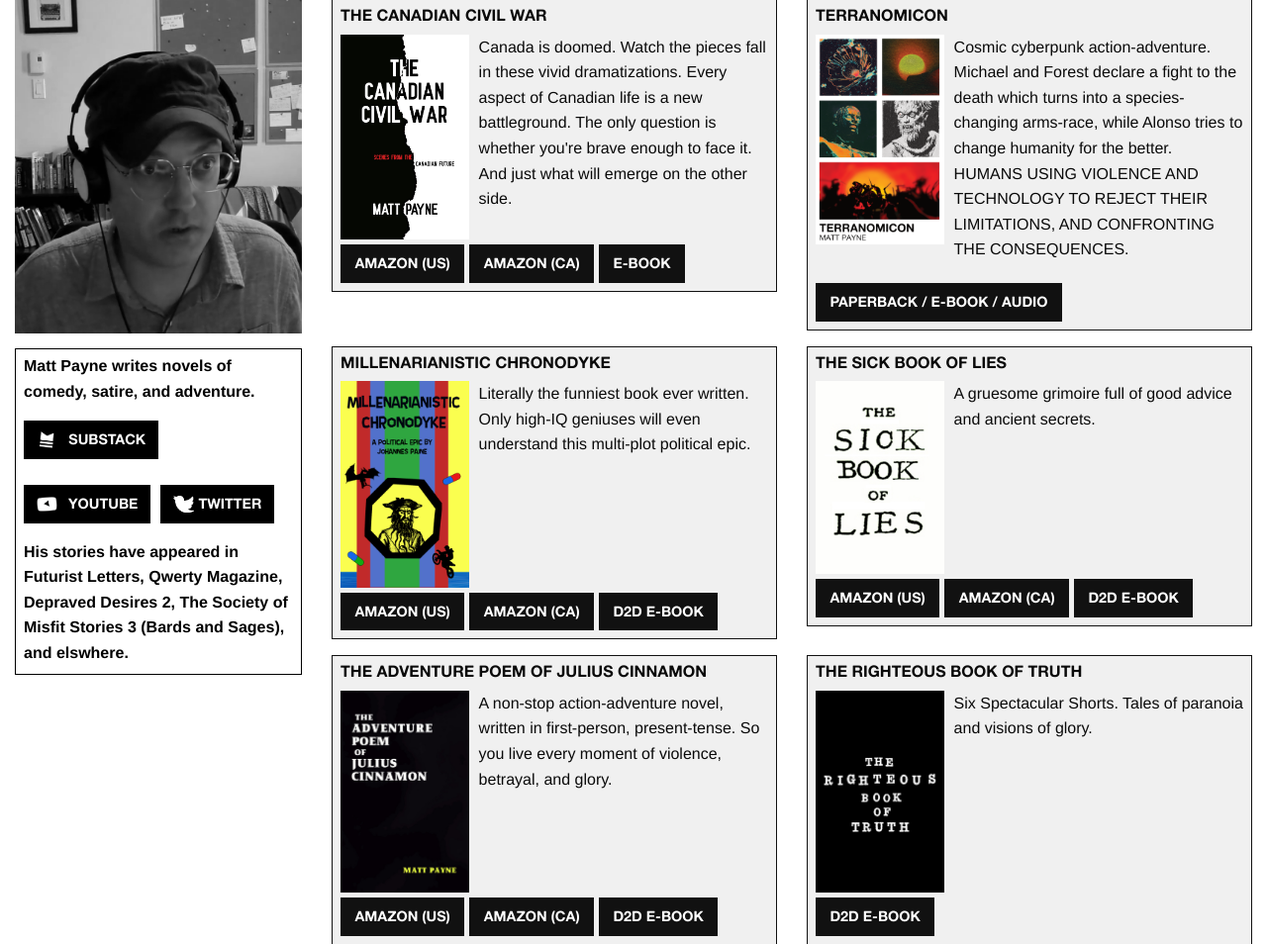
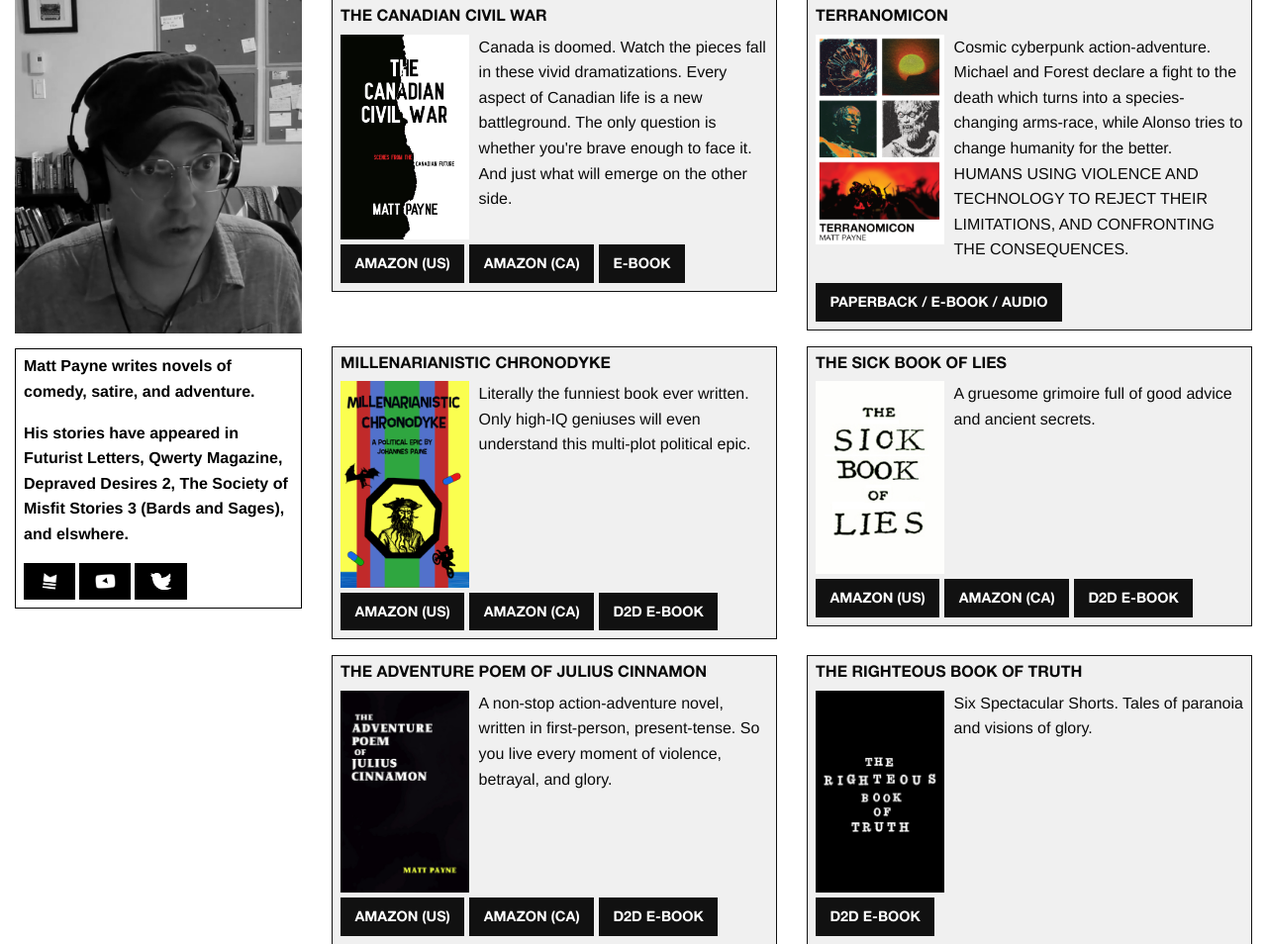
Before and after one commit to PattMayne/7.0, a PHP site: page / in a window 1280 px wide. Shown: the part 134-1088 px from the top of the page at 99% size. Run offline with PHP 8.4, Linux system fonts and the light colour scheme.

Commit message:
front page updated

```diff
--- a/css/app.css
+++ b/css/app.css
@@ -158,18 +158,16 @@ blockquote {
 }
 
 .social_button_container {
-    display: flex;
-    flex-wrap: wrap; /* allows items to wrap to next line */
-    gap: 10px;                /* optional: space between buttons */
     align-items: center;      /* vertically align items in the center */
     width: 100%;
 }
 
 .button.social {
     background-color: #000;
-    padding: 8px 12px;
+    padding: 7px;
+    margin-bottom: 0px;
+    margin-right: 4px;
     text-decoration: none;
-    display: flex;            /* make each button a flex container too (if needed) */
     align-items: center;      /* center content vertically inside each button */
     color: white;
 }
--- a/index.php
+++ b/index.php
@@ -32,19 +32,20 @@
 
                     <div class="large-12 cell">
                         <div class="callout primary">
+
                             <p class="bold-text">Matt Payne writes novels of comedy, satire, and adventure.</p>
+
+                            <p class="bold-text">His stories have appeared in Futurist Letters, Qwerty Magazine, Depraved Desires 2, The Society of Misfit Stories 3 (Bards and Sages), and elswhere.</p>
 
                             <div class="social_button_container">
                                 <a class="button social" href="https://pattmayne.substack.com" target="blank">
-                                    <img id="substk_pic" src="img/substk.png">&nbsp;Substack
+                                    &nbsp;&nbsp;<img id="substk_pic" src="img/substk.png">
                                 </a><a class="button social" href="https://www.youtube.com/pattmayne" target="blank">
-                                    <img id="yt_pic" src="img/yt.png">&nbsp;YouTube
+                                    &nbsp;&nbsp;<img id="yt_pic" src="img/yt.png">
                                 </a><a class="button social" href="https://www.twitter.com/pattmayne" target="blank">
-                                    <img id="twitter_pic" src="img/twit.png">&nbsp;Twitter
+                                    &nbsp;&nbsp;<img id="twitter_pic" src="img/twit.png">&nbsp;&nbsp;
                                 </a>
                             </div>
-
-                            <p class="bold-text">His stories have appeared in Futurist Letters, Qwerty Magazine, Depraved Desires 2, The Society of Misfit Stories 3 (Bards and Sages), and elswhere.</p>
 
 
                         </div>
```
Also changed, not shown: 1 other file.
